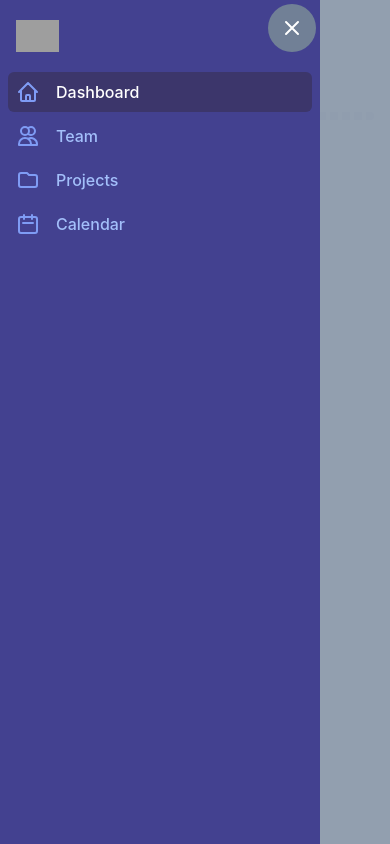
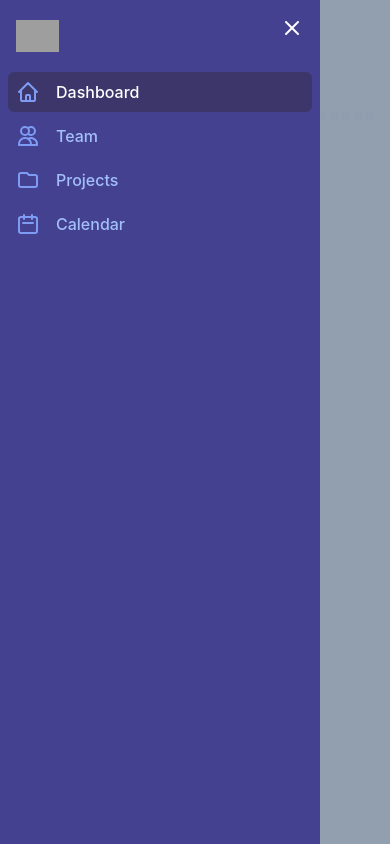
Before and after one commit to geektalent1010/sass-starter-kit, a Next.js app: page /app in a window 390 px wide. Both pictures are taken after a click on the button "Open sidebar". Built offline with nearby package versions, Linux system fonts and the light colour scheme; grey boxes are pictures that could not be loaded; what @tailwindcss/ui would draw is missing.

Commit message:
toggle mobile sidebar

```diff
--- a/src/components/app/AppLayout/App.js
+++ b/src/components/app/AppLayout/App.js
@@ -1,16 +1,21 @@
+import { useState } from 'react';
 import SidebarDesktop from './sidebarDesktop';
 import SidebarMobile from './sidebarMobile';
 
 const App = () => {
+  const [mobileMenu, toggleMobileMenu] = useState(false);
+  const mobileMenuHandler = () => (mobileMenu ? toggleMobileMenu(false) : toggleMobileMenu(true));
+
   return (
     <div className='h-screen flex overflow-hidden bg-gray-100'>
       {/*<!-- Off-canvas menu for mobile, show/hide based on off-canvas menu state. -->*/}
-      <SidebarMobile />
+      {mobileMenu ? <SidebarMobile mobileMenuHandler={mobileMenuHandler} /> : null}
       {/*<!-- Static sidebar for desktop -->*/}
       <SidebarDesktop />
       <div className='flex flex-col w-0 flex-1 overflow-hidden'>
         <div className='md:hidden pl-1 pt-1 sm:pl-3 sm:pt-3'>
           <button
+            onClick={mobileMenuHandler}
             className='-ml-0.5 -mt-0.5 h-12 w-12 inline-flex items-center justify-center rounded-md text-gray-500 hover:text-gray-900 focus:outline-none focus:bg-gray-200 transition ease-in-out duration-150'
             aria-label='Open sidebar'
           >
--- a/src/components/app/AppLayout/sidebarMobile.js
+++ b/src/components/app/AppLayout/sidebarMobile.js
@@ -1,4 +1,4 @@
-const SidebarMobile = () => {
+const SidebarMobile = ({ mobileMenuHandler }) => {
   return (
     <div className='md:hidden'>
       <div className='fixed inset-0 flex z-40'>
@@ -28,6 +28,7 @@
         <div className='relative flex-1 flex flex-col max-w-xs w-full bg-indigo-800'>
           <div className='absolute top-0 right-0 -mr-14 p-1'>
             <button
+              onClick={mobileMenuHandler}
               className='flex items-center justify-center h-12 w-12 rounded-full focus:outline-none focus:bg-gray-600'
               aria-label='Close sidebar'
             >
```
